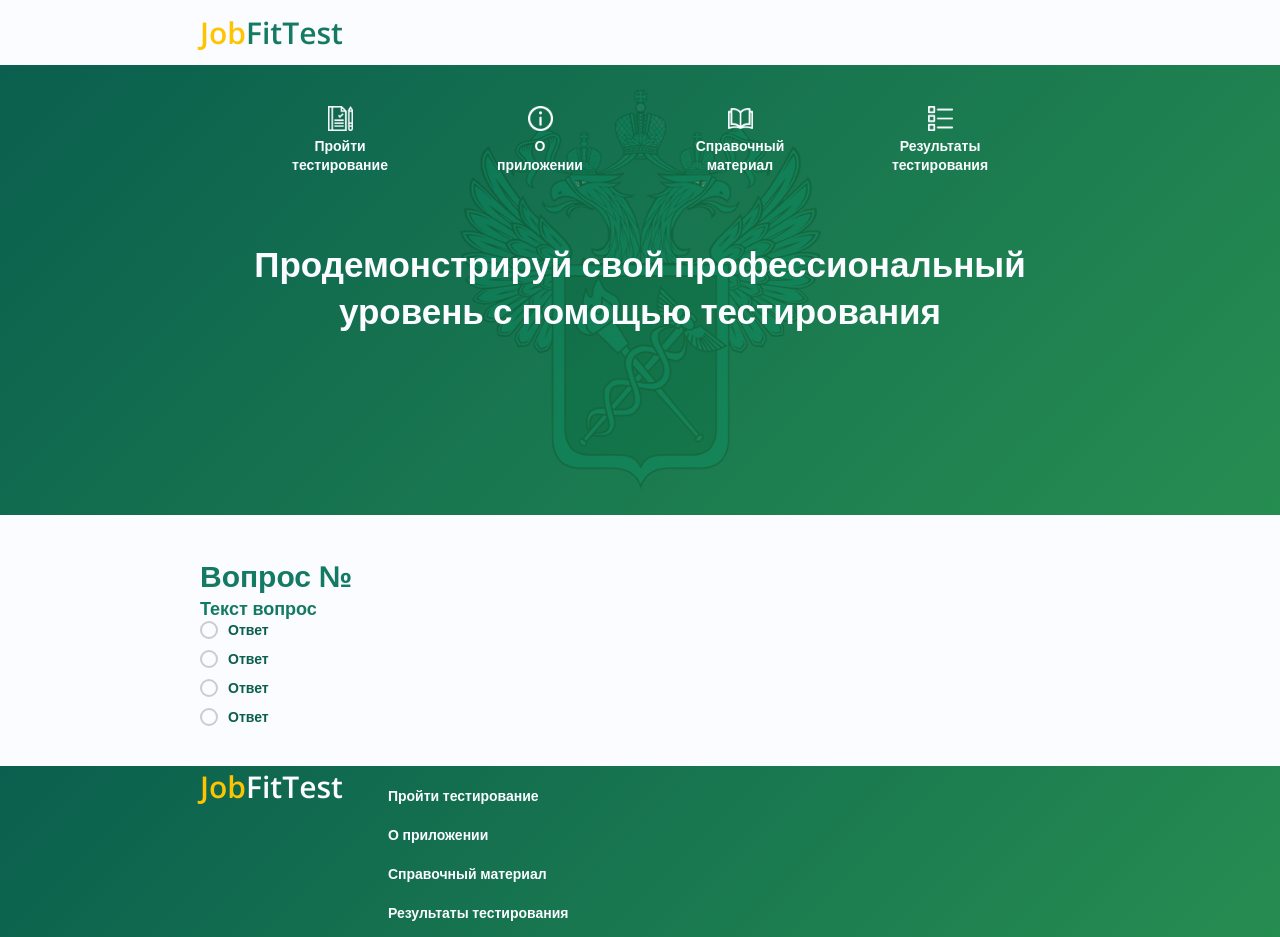
After one commit to Lomakin41DIMOON/JobFitTest, a PHP site: page /test.php in a window 1280 px wide. The commit adds this page. Run offline with PHP 8.4, Linux system fonts and the light colour scheme; some libraries are stand-ins or nearby versions.

Commit message:
Создание страницы для Теста
Добавлено:
- Страница для теста и небольшие стили

```diff
--- a/css/main.css
+++ b/css/main.css
@@ -526,3 +526,50 @@ footer {
 	transition: all .5s ease;
 	background-color: rgba(10, 95, 78, .4);
 }
+
+/* Стили для обертки radio-кнопок */
+.answer {
+	display: flex;
+	align-items: center;
+	margin-bottom: 10px;
+  }
+
+  /* Стили для radio-кнопок */
+  .answer input[type="radio"] {
+	display: none;
+  }
+
+  /* Стили для внешнего контейнера radio-кнопки */
+  .answer .radio-container {
+	width: 18px;
+	height: 18px;
+	border-radius: 50%;
+	border: 2px solid #cccccc;
+	position: relative;
+	margin-right: 10px;
+  }
+
+  /* Стили для отмеченного состояния radio-кнопки */
+  .answer input[type="radio"]:checked + .radio-container::after {
+	content: "";
+	position: absolute;
+	top: 50%;
+	left: 50%;
+	transform: translate(-50%, -50%);
+	width: 10px;
+	height: 10px;
+	background-color: #0b7954; /* Цвет отмеченной кнопки */
+	border-radius: 50%;
+  }
+
+  /* Стили для текстового описания radio-кнопки */
+  .answer .radio-label {
+	font-size: 14px;
+	color: #0a5f4e;
+  }
+
+  /* Стили при наведении на radio-кнопку */
+  .answer:hover input[type="radio"] + .radio-container {
+	border-color: #666666;
+	transition: border-color 0.3s ease;
+  }
--- /dev/null
+++ b/test.php
@@ -0,0 +1,53 @@
+<!DOCTYPE html>
+<html lang=ru dir="ltr">
+
+<head>
+    <?php
+    require  'components/head.php'
+    ?>
+    <title>JobFitTest - Тестирование</title>
+</head>
+
+<body>
+    <header>
+        <?php require  'components/header.php' ?>
+    </header>
+
+    <?php require  'components/nav.php'; ?>
+
+    <main>
+        <div class="container">
+            <div class="question">
+                <h1 class="green">Вопрос №</h1>
+                <h4 class="green">Текст вопрос</h4>
+                <div class="answer_list">
+                    <div class="answer_block">
+                        <div class="answer">
+                            <input type="radio" name="options" id="1">
+                            <label class="radio-container" for="option1"></label>
+                            <span class="radio-label">Ответ</span>
+                        </div>
+                        <div class="answer">
+                            <input type="radio" name="options" id="1">
+                            <label class="radio-container" for="option1"></label>
+                            <span class="radio-label">Ответ</span>
+                        </div>
+                        <div class="answer">
+                            <input type="radio" name="options" id="1">
+                            <label class="radio-container" for="option1"></label>
+                            <span class="radio-label">Ответ</span>
+                        </div>
+                        <div class="answer">
+                            <input type="radio" name="options" id="1">
+                            <label class="radio-container" for="option1"></label>
+                            <span class="radio-label">Ответ</span>
+                        </div>
+                    </div>
+                </div>
+            </div>
+        </div>
+    </main>
+    <?php require  'components/footer.php' ?>
+</body>
+
+</html>
```
